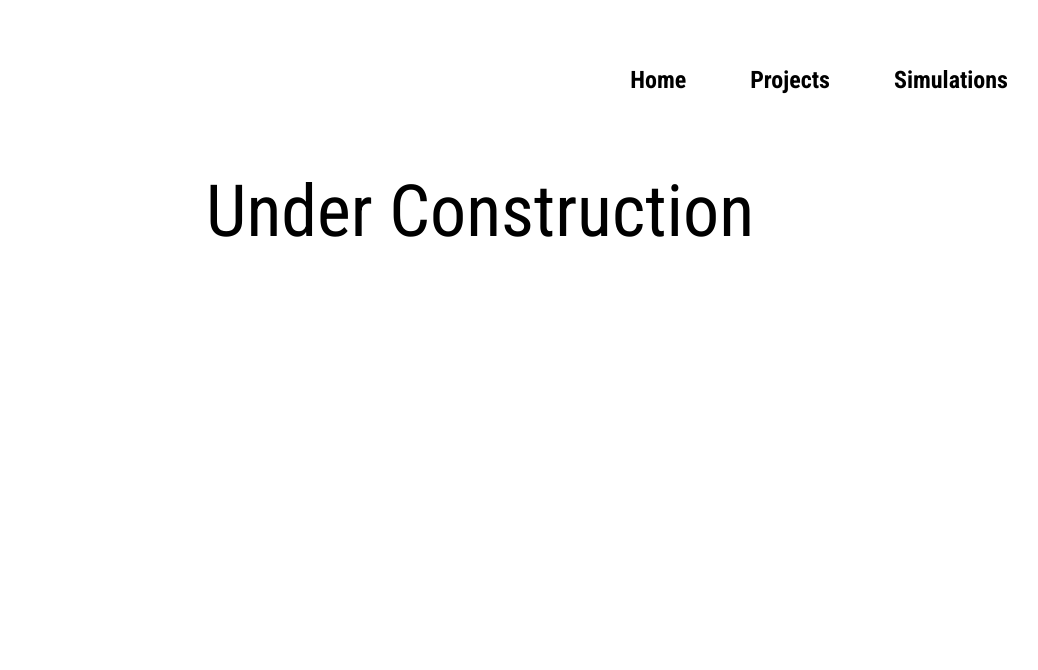
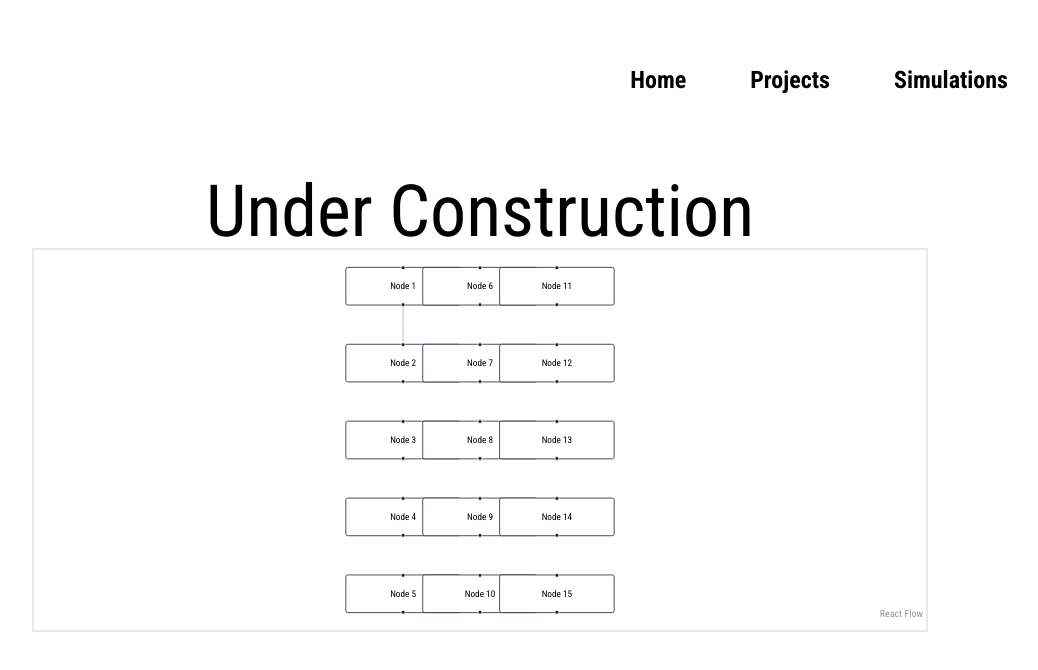
Before and after one commit to grantbtzou/Personal-Website-2024, a Next.js app: page /Simulations/GraphGame in a window 1280 px wide. Shown: the top 670 px of the page, without its empty margins (160-1198 px from the left). Built offline with nearby package versions, Linux system fonts and the light colour scheme.

Commit message:
add react flow and nodes

```diff
--- a/package.json
+++ b/package.json
@@ -9,6 +9,7 @@
     "lint": "next lint"
   },
   "dependencies": {
+    "@xyflow/react": "^12.8.4",
     "next": "14.2.4",
     "react": "^18",
     "react-dom": "^18",
--- a/src/app/Simulations/GraphGame/page.js
+++ b/src/app/Simulations/GraphGame/page.js
@@ -1,7 +1,63 @@
+'use client'
+import { useState, useCallback } from 'react';
+import { ReactFlow, applyNodeChanges, applyEdgeChanges, addEdge } from '@xyflow/react';
+import '@xyflow/react/dist/style.css';
+import GameNode from '@/app/components/GraphGame/gameNode';
+
+const initialNodes = [
+  { id: 'n1', type: 'gameNode', position: { x: 0, y: 0 }, data: { label: 'Node 1' } },
+  { id: 'n2', type: 'gameNode', position: { x: 0, y: 100 }, data: { label: 'Node 2' } },
+  { id: 'n3', type: 'gameNode', position: { x: 0, y: 200 }, data: { label: 'Node 3' } },
+  { id: 'n4', type: 'gameNode', position: { x: 0, y: 300 }, data: { label: 'Node 4' } },
+  { id: 'n5', type: 'gameNode', position: { x: 0, y: 400 }, data: { label: 'Node 5' } },
+  { id: 'n6', type: 'gameNode', position: { x: 100, y: 0 }, data: { label: 'Node 6' } },
+  { id: 'n7', type: 'gameNode', position: { x: 100, y: 100 }, data: { label: 'Node 7' } },
+  { id: 'n8', type: 'gameNode', position: { x: 100, y: 200 }, data: { label: 'Node 8' } },
+  { id: 'n9', type: 'gameNode', position: { x: 100, y: 300 }, data: { label: 'Node 9' } },
+  { id: 'n10', type: 'gameNode', position: { x: 100, y: 400 }, data: { label: 'Node 10' } },
+  { id: 'n11', type: 'gameNode', position: { x: 200, y: 0 }, data: { label: 'Node 11' } },
+  { id: 'n12', type: 'gameNode', position: { x: 200, y: 100 }, data: { label: 'Node 12' } },
+  { id: 'n13', type: 'gameNode', position: { x: 200, y: 200 }, data: { label: 'Node 13' } },
+  { id: 'n14', type: 'gameNode', position: { x: 200, y: 300 }, data: { label: 'Node 14' } },
+  { id: 'n15', type: 'gameNode', position: { x: 200, y: 400 }, data: { label: 'Node 15' } },
+
+];
+const initialEdges = [{ id: 'n1-n2', source: 'n1', target: 'n2' }];
+const nodeTypes = {
+  gameNode: GameNode
+}
 export default function Page(){
+  const [nodes, setNodes] = useState(initialNodes);
+  const [edges, setEdges] = useState(initialEdges);
+
+
+  const onNodesChange = useCallback(
+    (changes) => setNodes((nodesSnapshot) => applyNodeChanges(changes, nodesSnapshot)),
+    [],
+  );
+  const onEdgesChange = useCallback(
+    (changes) => setEdges((edgesSnapshot) => applyEdgeChanges(changes, edgesSnapshot)),
+    [],
+  );
+  const onConnect = useCallback(
+    (params) => setEdges((edgesSnapshot) => addEdge(params, edgesSnapshot)),
+    [],
+  );
+
   return(<main>
       <div className="mx-8 md:mx-auto max-w-4xl text-xl">
          <h1 className="text-7xl text-center mt-20">Under Construction</h1>
+        <div className="mx-auto h-96 border-2 " >
+        <ReactFlow
+          nodes={nodes}
+          edges={edges}
+          nodeTypes={nodeTypes}
+          onNodesChange={onNodesChange}
+          onEdgesChange={onEdgesChange}
+          onConnect={onConnect}
+          fitView
+        />
+        </div>
       </div>
   </main>)
 }
--- /dev/null
+++ b/src/app/components/GraphGame/gameNode.js
@@ -0,0 +1,10 @@
+export function GameNode(props) {
+
+  return (
+    <div className="w-24 h-24 rounded-full">
+      <div>
+       <p>Hello</p>
+      </div>
+    </div>
+  );
+}
```
Also changed, not shown: 1 other file (tests, documents, lock files or other folders).
